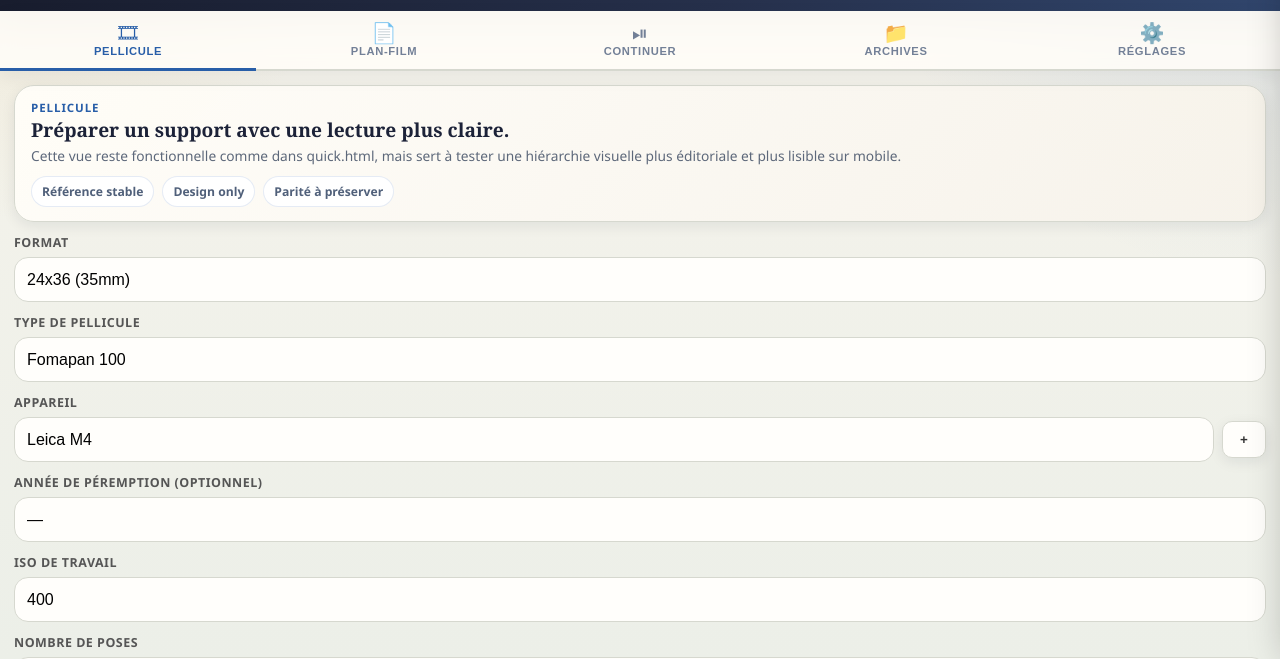
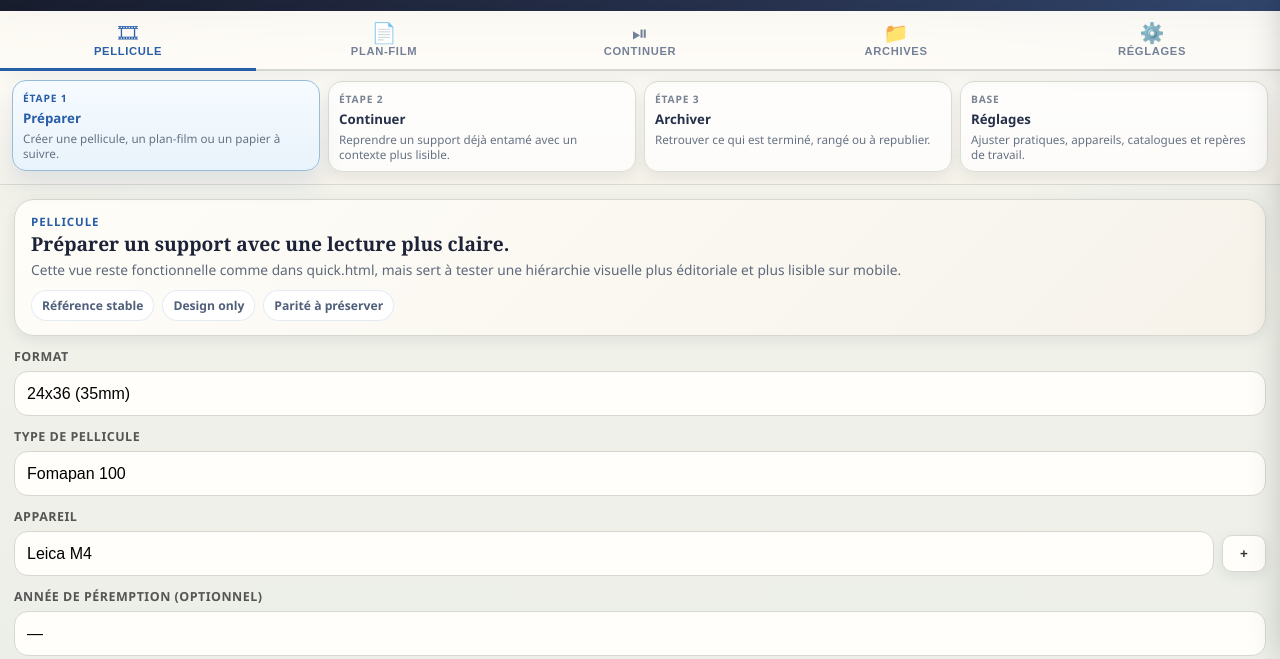
Before and after one commit to jadikan-lab/Film_Logger, a website: page preview.html in a window 1280 px wide. Shown: the part 141-800 px from the top of the page. Drawn offline with nearby package versions, Linux system fonts and the light colour scheme.

Commit message:
design: add workflow rail to preview

```diff
--- a/preview.html
+++ b/preview.html
@@ -147,6 +147,32 @@ body{
 .tab .tab-lbl{font-size:0.7rem;font-weight:700;text-transform:uppercase;letter-spacing:.06em}
 .tab.active{color:var(--blue);border-bottom-color:var(--blue)}
 .tab:hover:not(.active){background:rgba(40,94,168,.06);color:#44546e}
+
+#workflowRail{
+  display:grid;grid-template-columns:repeat(4,minmax(0,1fr));gap:8px;
+  padding:10px 12px 12px;background:linear-gradient(180deg,rgba(255,253,248,.92) 0%, rgba(246,242,234,.86) 100%);
+  border-bottom:1px solid rgba(214,216,207,.95);
+}
+.workflow-step{
+  border:1px solid #d9dfd4;border-radius:14px;padding:10px 10px 9px;
+  background:rgba(255,255,255,.72);box-shadow:var(--shadow-sm);
+  display:flex;flex-direction:column;gap:4px;min-width:0;
+  transition:transform .18s ease, border-color .18s ease, background .18s ease, box-shadow .18s ease;
+}
+.workflow-step-kicker{font-size:0.64rem;font-weight:800;letter-spacing:.08em;text-transform:uppercase;color:#7a8392}
+.workflow-step-title{font-size:0.83rem;font-weight:800;color:#26304b;white-space:nowrap;overflow:hidden;text-overflow:ellipsis}
+.workflow-step-copy{font-size:0.73rem;line-height:1.3;color:#667284}
+.workflow-step.active{
+  transform:translateY(-1px);
+  border-color:#9ab4d8;
+  background:linear-gradient(180deg,#f7fbff 0%, #edf4fc 100%);
+  box-shadow:0 12px 24px rgba(40,94,168,.12);
+}
+.workflow-step.active .workflow-step-kicker,.workflow-step.active .workflow-step-title{color:var(--blue)}
+.workflow-step.active.capture{border-color:#98bcda;background:linear-gradient(180deg,#f6fbff 0%, #e9f3fb 100%)}
+.workflow-step.active.continue{border-color:#c7b289;background:linear-gradient(180deg,#fffaf0 0%, #f8edd3 100%)}
+.workflow-step.active.archive{border-color:#9dc5ad;background:linear-gradient(180deg,#f8fcf9 0%, #ecf6ef 100%)}
+.workflow-step.active.settings{border-color:#c9bdd8;background:linear-gradient(180deg,#fbf8ff 0%, #f2edf8 100%)}
 
 /* filter button active */
 .filter-active{background:var(--blue)!important;color:#fff!important;border-color:var(--blue)!important}
@@ -519,6 +545,29 @@ body{
   <button class="tab" data-tab="panelSettings">
     <span class="tab-icon">⚙️</span><span class="tab-lbl">Réglages</span>
   </button>
+</div>
+
+<div id="workflowRail" aria-label="Repère de flux">
+  <div class="workflow-step active capture" data-flow-step="capture">
+    <div class="workflow-step-kicker">Étape 1</div>
+    <div class="workflow-step-title">Préparer</div>
+    <div class="workflow-step-copy">Créer une pellicule, un plan-film ou un papier à suivre.</div>
+  </div>
+  <div class="workflow-step" data-flow-step="continue">
+    <div class="workflow-step-kicker">Étape 2</div>
+    <div class="workflow-step-title">Continuer</div>
+    <div class="workflow-step-copy">Reprendre un support déjà entamé avec un contexte plus lisible.</div>
+  </div>
+  <div class="workflow-step" data-flow-step="archive">
+    <div class="workflow-step-kicker">Étape 3</div>
+    <div class="workflow-step-title">Archiver</div>
+    <div class="workflow-step-copy">Retrouver ce qui est terminé, rangé ou à republier.</div>
+  </div>
+  <div class="workflow-step" data-flow-step="settings">
+    <div class="workflow-step-kicker">Base</div>
+    <div class="workflow-step-title">Réglages</div>
+    <div class="workflow-step-copy">Ajuster pratiques, appareils, catalogues et repères de travail.</div>
+  </div>
 </div>
 
 <!-- Panel Pellicule -->
@@ -2926,9 +2975,30 @@ function settingsAddItem(inputId, getter, setter, lsKey, renderFn){
 }
 
 // ── Tabs ──────────────────────────────────────────────
+const FLOW_STEP_BY_TAB = {
+  panelRoll:'capture',
+  panelSheetPaper:'capture',
+  panelContinue:'continue',
+  panelSessions:'archive',
+  panelSettings:'settings',
+}
+
+function updateWorkflowRail(tabId){
+  const flowStep = FLOW_STEP_BY_TAB[tabId] || 'capture'
+  document.querySelectorAll('#workflowRail .workflow-step').forEach(step=>{
+    const active = step.dataset.flowStep === flowStep
+    step.classList.toggle('active', active)
+    step.classList.toggle('capture', active && flowStep === 'capture')
+    step.classList.toggle('continue', active && flowStep === 'continue')
+    step.classList.toggle('archive', active && flowStep === 'archive')
+    step.classList.toggle('settings', active && flowStep === 'settings')
+  })
+}
+
 function switchTab(tabId){
   document.querySelectorAll('.tab').forEach(t=>t.classList.toggle('active',t.dataset.tab===tabId))
   document.querySelectorAll('.panel').forEach(p=>p.classList.toggle('active',p.id===tabId))
+  updateWorkflowRail(tabId)
 }
 document.querySelectorAll('.tab').forEach(t=>t.addEventListener('click',()=>{
   switchTab(t.dataset.tab)
@@ -2936,6 +3006,7 @@ document.querySelectorAll('.tab').forEach(t=>t.addEventListener('click',()=>{
   if(t.dataset.tab==='panelSessions') renderArchivePanel()
   if(t.dataset.tab==='panelSheetPaper') renderSpPanel()
 }))
+updateWorkflowRail('panelRoll')
 
 // Practice checkboxes
 PRACTICE_KEYS.forEach(k=>{
```
